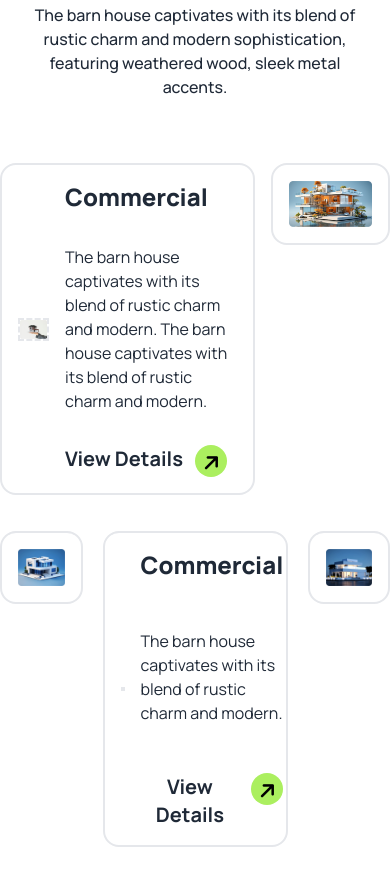
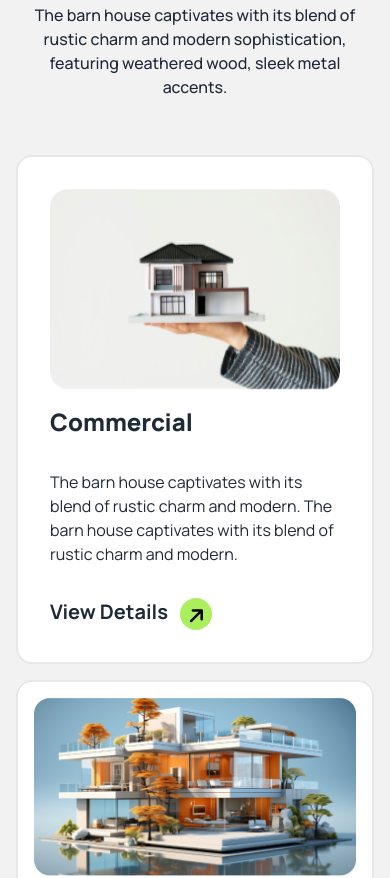
Before and after one commit to Biswa-Mitra-Barua/assignment-b10a3, a plain HTML site: page index.html in a window 390 px wide. Shown: the part 3530-4408 px from the top of the page. Drawn offline with nearby package versions, Linux system fonts and the light colour scheme.

Commit message:
completed the responsiveness of remaining done sections

```diff
--- a/index.html
+++ b/index.html
@@ -222,7 +222,7 @@
        </section>
 
        <!-- our latest portfolio -->
-        <section class="py-24">
+        <section class="py-24 bg-base-200 lg:bg-white">
           <div class="md:container mx-auto">
             <!-- text content -->
             <div class="flex flex-col items-center text-center space-y-6">
@@ -238,11 +238,11 @@
             <!-- grid -->
             <div class="mt-7 space-y-3">
               <!-- first grid row -->
-              <div class="grid grid-cols-12 py-6 gap-4">
+              <div class="grid grid-cols-12 p-4 lg:p-0 lg:py-6 gap-4">
                 <!-- first row, first card -->
-                <div class="col-span-8">
-                  <div class="flex gap-4 border-2 rounded-2xl items-center p-4">
-                    <div class="w-9/12 border-2 border-dashed">
+                <div class="col-span-12 lg:col-span-8">
+                  <div class="flex flex-col lg:flex-row gap-4 border-2 rounded-2xl items-center p-8 lg:p-4 bg-white">
+                    <div class="w-full lg:w-9/12 border-none lg:border-2 lg:border-dashed">
                       <img class="w-full" src="assets/img1.png" alt="">
                     </div>
                     <div class="space-y-8">
@@ -261,24 +261,24 @@
                   </div>
                 </div>
                 <!-- first row, second card -->
-                <div class="col-span-4">
+                <div class="col-span-12 lg:col-span-4 bg-white rounded-2xl">
                   <div class="w-full p-4 border-2 rounded-2xl">
                     <img class="w-full" src="assets/img2.png" alt="">
                   </div>
                 </div>
               </div>
               <!-- second grid row -->
-               <div class="grid grid-cols-12 gap-5">
+               <div class="grid grid-cols-12 gap-5 p-4 lg:p-0">
                 <!-- card 01 -->
-                <div class="col-span-3">
-                  <div class="w-full p-4 border-2 rounded-2xl">
+                <div class="col-span-12 lg:col-span-3">
+                  <div class="w-full p-4 border-2 rounded-2xl bg-white">
                     <img class="w-full" src="assets/img3.png" alt="">
                   </div>
                 </div>
                 <!-- second card -->
-                <div class="col-span-6">
-                  <div class="flex gap-4 border-2 rounded-2xl items-center p-4">
-                    <div class="w-full border-2 border-dashed">
+                <div class="col-span-12 lg:col-span-6">
+                  <div class="flex flex-col lg:flex-row gap-4 border-2 rounded-2xl items-center p-4 bg-white">
+                    <div class="w-full border-none lg:border-2 lg:border-dashed">
                       <img class="w-full" src="assets/img4.png" alt="">
                     </div>
                     <div class="space-y-12">
@@ -297,8 +297,8 @@
                   </div>
                 </div>
                 <!-- card 03 -->
-                <div class="col-span-3">
-                  <div class="w-full p-4 border-2 rounded-2xl">
+                <div class="col-span-12 lg:col-span-3">
+                  <div class="w-full p-4 border-2 rounded-2xl bg-white">
                     <img class="w-full" src="assets/img5.png" alt="">
                   </div>
                 </div>
@@ -306,6 +306,8 @@
             </div>
           </div>
         </section>
+
+        <!-- let's discuss next project -->
     </main>
 
     <!-- footer section -->
```
